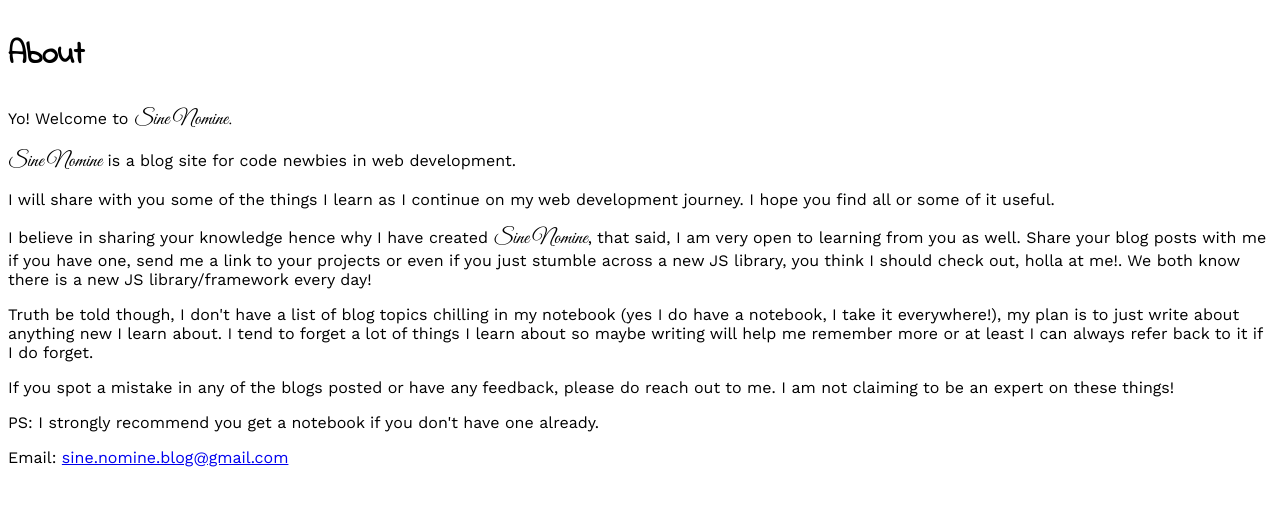
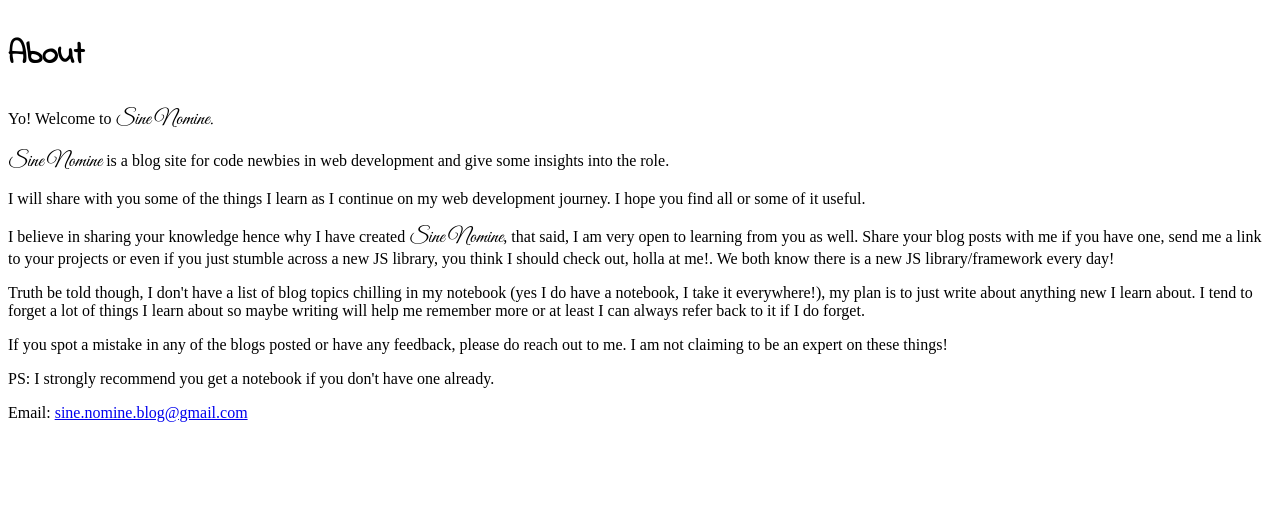
Before and after one commit to Gbaja/sine-nomine, a Gatsby site: page /about in a window 1280 px wide. Built offline with nearby package versions, Linux system fonts and the light colour scheme; Gatsby itself is replaced by a stand-in of ours.

Commit message:
update updated readme update to paragraph styling

```diff
--- a/package.json
+++ b/package.json
@@ -11,7 +11,8 @@
     "gatsby-plugin-react-helmet": "^2.0.10",
     "gatsby-source-filesystem": "^1.5.39",
     "gatsby-transformer-remark": "^1.7.44",
-    "react-helmet": "^5.2.0"
+    "react-helmet": "^5.2.0",
+    "serve": "^9.4.0"
   },
   "keywords": [
     "gatsby"
--- a/src/pages/about.js
+++ b/src/pages/about.js
@@ -9,7 +9,7 @@ const AboutPage = () => (
     </p>
     <p>
       <span className="sine-nomine">Sine Nomine</span> is a blog site for code
-      newbies in web development.{' '}
+      newbies in web development and give some insights into the role.
     </p>
     <p>
       I will share with you some of the things I learn as I continue on my web
--- a/src/pages/pages.css
+++ b/src/pages/pages.css
@@ -55,7 +55,3 @@
     font-family: 'Work Sans';
     border: 1.5px solid grey;
 }
-
-p{
-    font-family: 'Work Sans';
-}
```
Also changed, not shown: src/pages/2018-07-09-post-one/index.md (+0 -2 lines), README.md, 1 other file.
